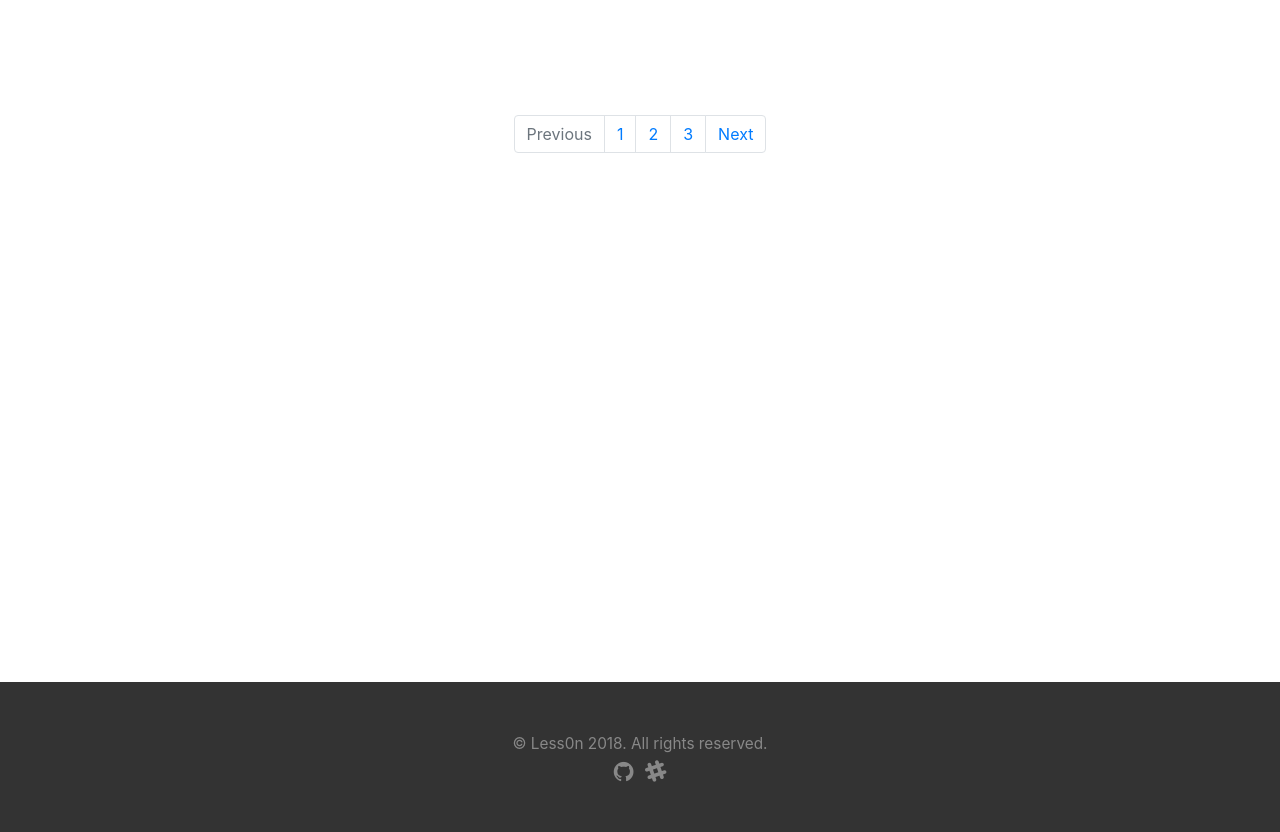
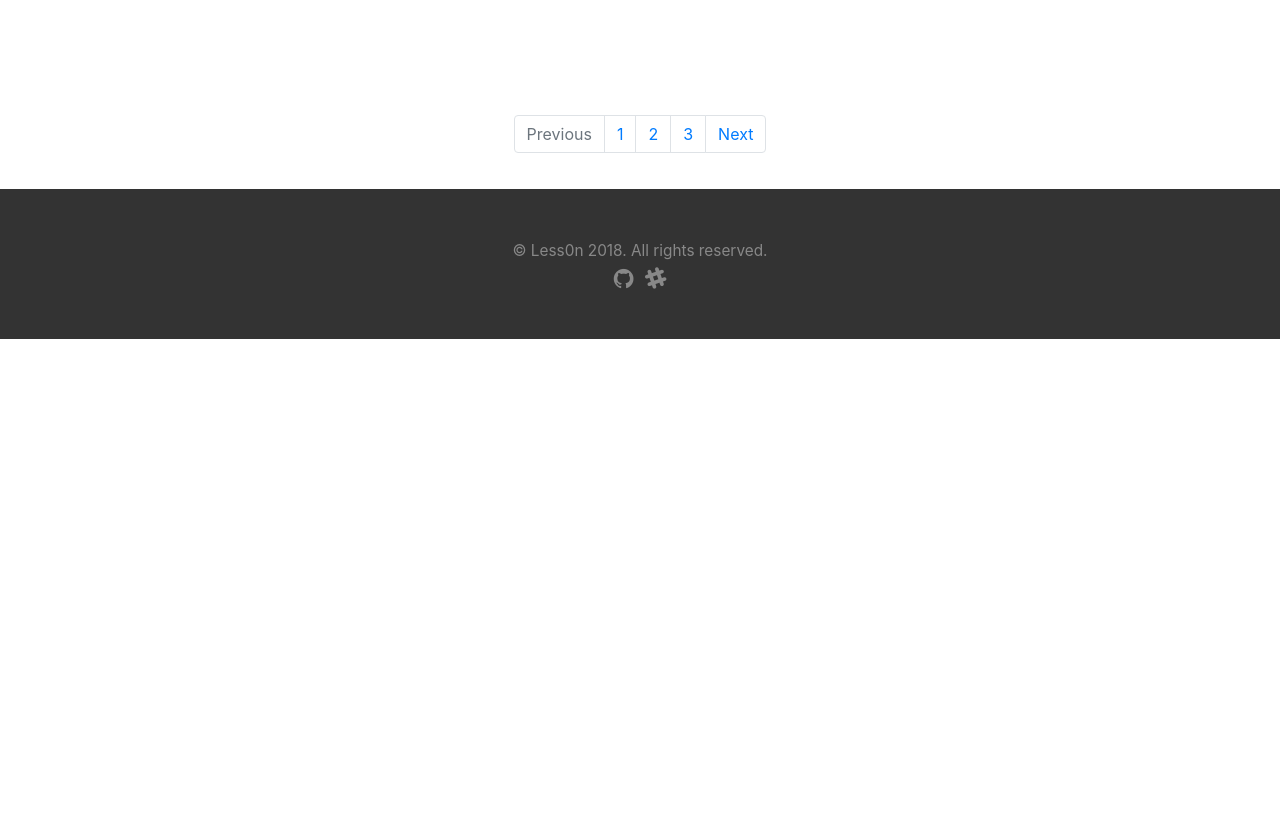
Before and after one commit to maobowen/Less0n, a Flask app: page /search/ in a window 1280 px wide. Shown: the part 118-950 px from the top of the page. After the commit the page ends 457 px from the top, so only its background shows below. Run offline with Flask 2, Linux system fonts and the light colour scheme; some libraries are stand-ins or nearby versions.

Commit message:
fix footer

```diff
--- a/less0n/static/css/base.css
+++ b/less0n/static/css/base.css
@@ -125,9 +125,10 @@ footer {
     font-size: 80%;
     text-align: center;
     width: 100%;
-    position: absolute;
-    bottom: -150px;
+    /*position: absolute;*/
+    /*bottom: -150px;*/
     height: 150px;
+    position: relative;
     /*margin-top: 20px;*/
 }
 
```
